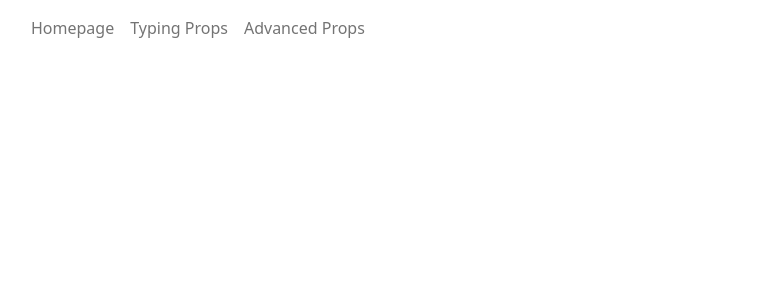
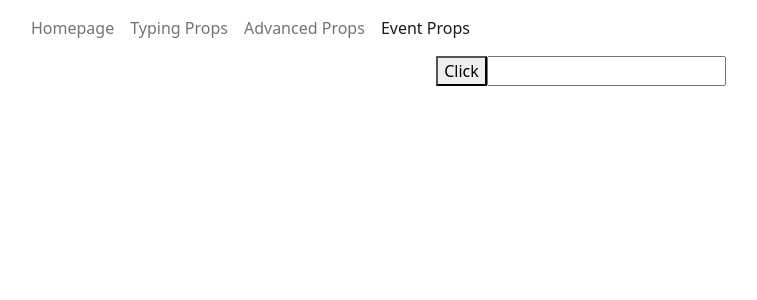
Before and after one commit to HustinKava/react-typescript, a React (Create React App) app: page /eventprops in a window 1280 px wide. Shown: the top 300 px of the page, without its empty margins (59-816 px from the left). Built offline with nearby package versions, Linux system fonts and the light colour scheme.

Commit message:
event props

```diff
--- a/src/App.tsx
+++ b/src/App.tsx
@@ -4,6 +4,7 @@ import Navbar from "./navbar/Navbar";
 import Homepage from "./pages/Homepage";
 import TypingProps from "./pages/TypingProps";
 import AdvancedProps from "./pages/AdvancedProps";
+import EventProps from "./pages/EventProps";
 
 function App() {
   return (
@@ -15,6 +16,7 @@ function App() {
           <Route path="/homepage" element={<Homepage />} />
           <Route path="/typingprops" element={<TypingProps />} />
           <Route path="/advancedprops" element={<AdvancedProps />} />
+          <Route path="/eventprops" element={<EventProps />} />
         </Routes>
       </BrowserRouter>
     </div>
--- /dev/null
+++ b/src/components/eventprops/Button.tsx
@@ -0,0 +1,20 @@
+import React from "react";
+
+type ButtonProps = {
+  // Most of the time a click handler does not need a paremeter and does nto return anything
+  // For example we could make an API call in the function and it doesn't have to accept a parameter or return a value
+  // For such cases we can set the "handleClick" to: "handleClick: () => void;"
+
+  // Another variant of this is when we need an event passed in
+  // The type of event for this is "React.MouseEvent" and can get more specific by adding it's a button click "<HTMLButtonElement>"
+
+  // We can also provide an id to the click, we are setting the id to be a number and passing through 1 as the id in the onClick
+  handleClick: (event: React.MouseEvent<HTMLButtonElement>, id: number) => void;
+};
+
+function Button(props: ButtonProps) {
+  const { handleClick } = props;
+  return <button onClick={(event) => handleClick(event, 1)}>Click</button>;
+}
+
+export default Button;
--- /dev/null
+++ b/src/components/eventprops/Input.tsx
@@ -0,0 +1,15 @@
+import React from "react";
+
+type InputProps = {
+  // Value is being passed as a string from "EventProps"
+  value: string;
+  // We are passing the "handleChange" event from "EventProps" and declaring what the event is
+  handleChange: (event: React.ChangeEvent<HTMLInputElement>) => void;
+};
+
+const Input = (props: InputProps) => {
+  const { value, handleChange } = props;
+  return <input type="text" onChange={handleChange} value={value} />;
+};
+
+export default Input;
--- a/src/navbar/Navbar.tsx
+++ b/src/navbar/Navbar.tsx
@@ -47,6 +47,18 @@ function Navbar() {
                   Advanced Props
                 </Link>
               </li>
+              <li className="nav-item">
+                <Link
+                  to="/eventprops"
+                  className={
+                    window.location.pathname === "/eventprops"
+                      ? "nav-link active"
+                      : "nav-link"
+                  }
+                >
+                  Event Props
+                </Link>
+              </li>
             </ul>
           </div>
         </div>
--- /dev/null
+++ b/src/pages/EventProps.tsx
@@ -0,0 +1,20 @@
+import Button from "../components/eventprops/Button";
+import Input from "../components/eventprops/Input";
+
+function EventProps() {
+  return (
+    <div>
+      <Button
+        handleClick={(event, id) => {
+          console.log("Button clicked", event, id);
+        }}
+      />
+      <Input
+        value=""
+        handleChange={(event) => console.log(event.target.value)}
+      />
+    </div>
+  );
+}
+
+export default EventProps;
```
Also changed, not shown: 1 other file (tests, documents, lock files or other folders).
